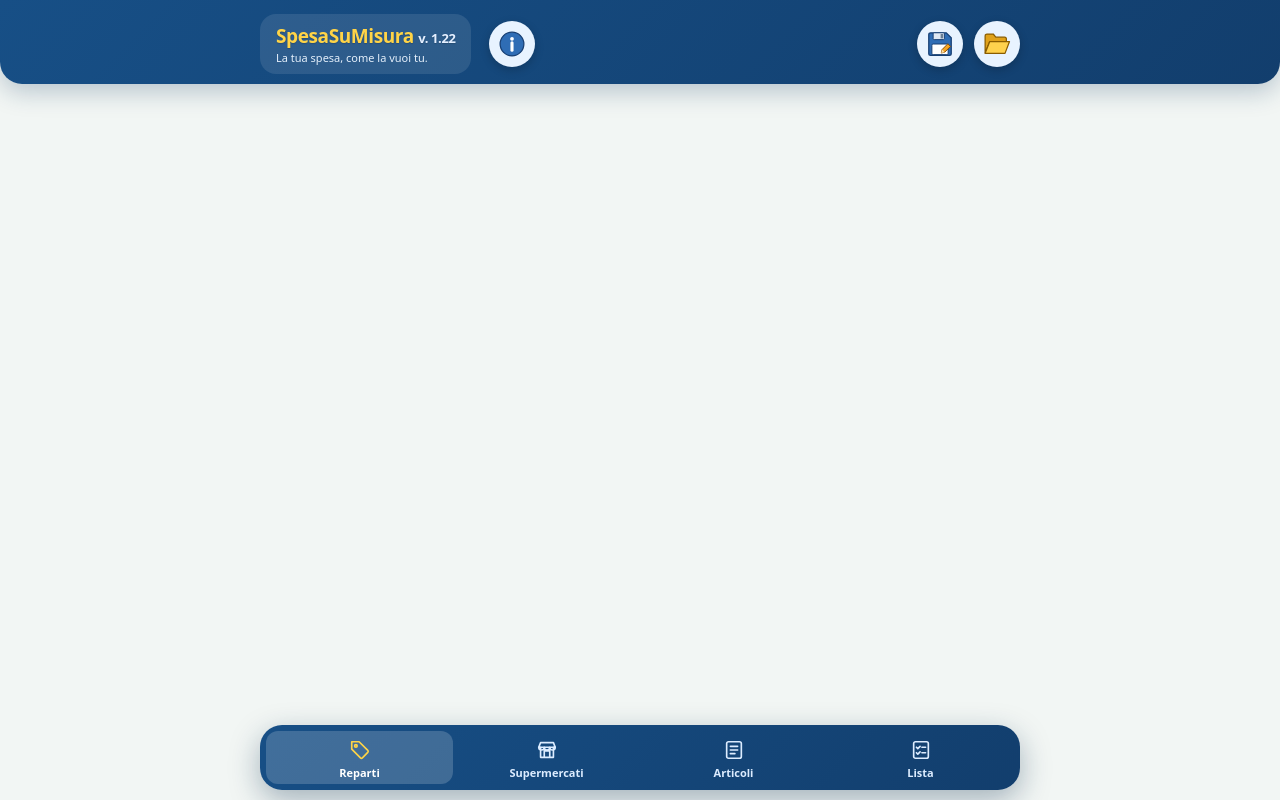
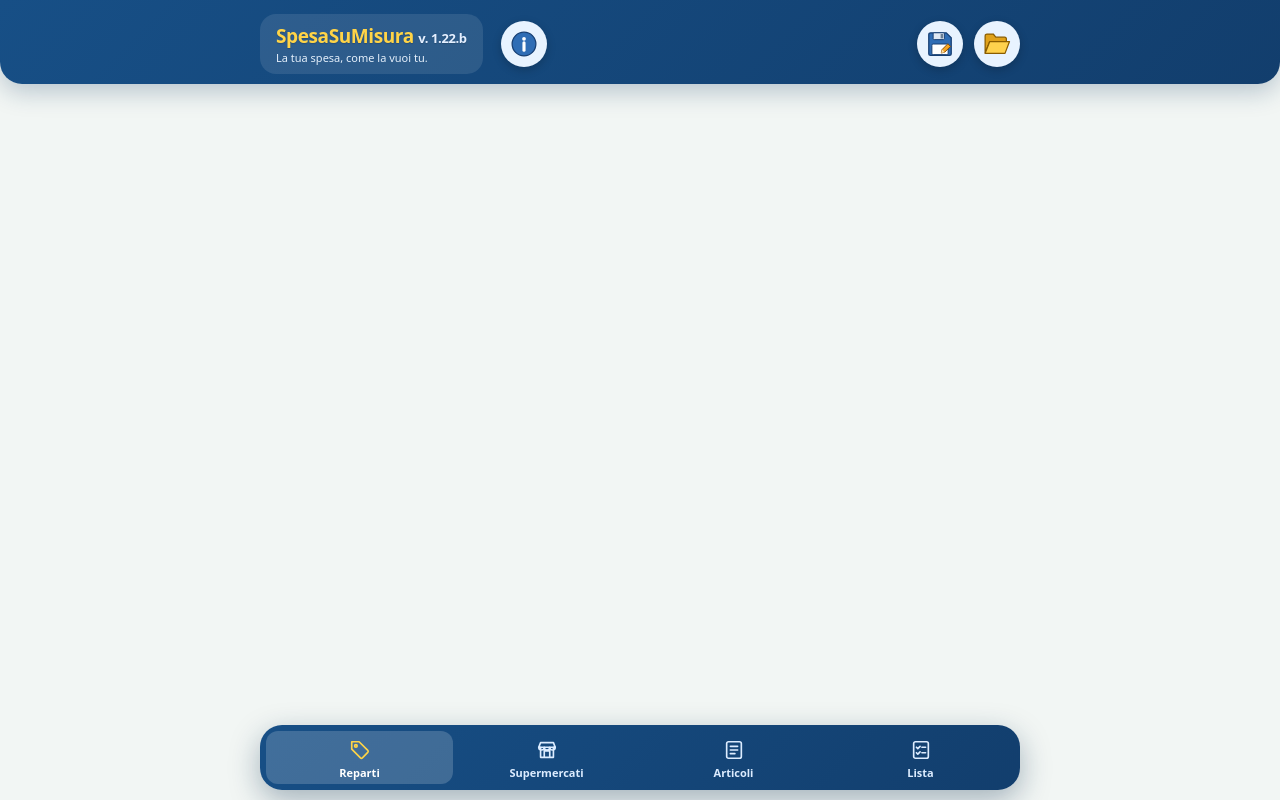
Before and after one commit to Gianc79/_-l1S75-4oP-_cu7_, a plain HTML site: page index.html in a window 1280 px wide. Drawn offline with Linux system fonts and the light colour scheme.

Commit message:
Update index.html

```diff
--- a/index.html
+++ b/index.html
@@ -437,7 +437,7 @@
 <body>
 <header class="app-header">
   <div class="header-row">
-    <div class="brand-box"><div class="header-title-wrap"><div class="brand" id="brandTitle">SpesaSuMisura <span class="small muted">v. 1.22</span></div><div class="tagline">La tua spesa, come la vuoi tu.</div></div></div>
+    <div class="brand-box"><div class="header-title-wrap"><div class="brand" id="brandTitle">SpesaSuMisura <span class="small muted">v. 1.22.b</span></div><div class="tagline">La tua spesa, come la vuoi tu.</div></div></div>
     <button class="header-icon" id="infoHeaderBtn" aria-label="Altro e informazioni" title="Altro e informazioni"><svg viewBox="0 0 24 24" aria-hidden="true"><circle cx="12" cy="12" r="9.5" fill="#2f6db5" stroke="#173f73"/><circle cx="12" cy="7.8" r="1.5" fill="#fff"/><path d="M12 11v6" stroke="#fff" stroke-width="2.5" stroke-linecap="round"/></svg></button>
     <div class="header-actions">
       <button class="header-icon" id="saveBackupBtn" aria-label="Salva con nome" title="Salva con nome"><svg viewBox="0 0 24 24" aria-hidden="true"><path d="M3 4.5A1.5 1.5 0 0 1 4.5 3H17l4 4v12.5a1.5 1.5 0 0 1-1.5 1.5h-15A1.5 1.5 0 0 1 3 19.5z" fill="#2f6db5" stroke="#173f73" stroke-width="1"/><rect x="6.5" y="3" width="9" height="5.5" rx=".8" fill="#dfe8f3" stroke="#173f73" stroke-width=".8"/><rect x="12.5" y="4" width="2" height="3.5" fill="#6b7f95"/><rect x="5.5" y="12" width="13" height="8.5" rx="1" fill="#fff" stroke="#173f73" stroke-width=".8"/><path d="M13 19.2l.7-2.8 4.6-4.6 2.1 2.1-4.6 4.6z" fill="#f5a623" stroke="#8a4b00" stroke-width=".8" stroke-linejoin="round"/><path d="M13 19.2l.7-2.8 2.1 2.1z" fill="#ffe0a6"/></svg></button>
```
